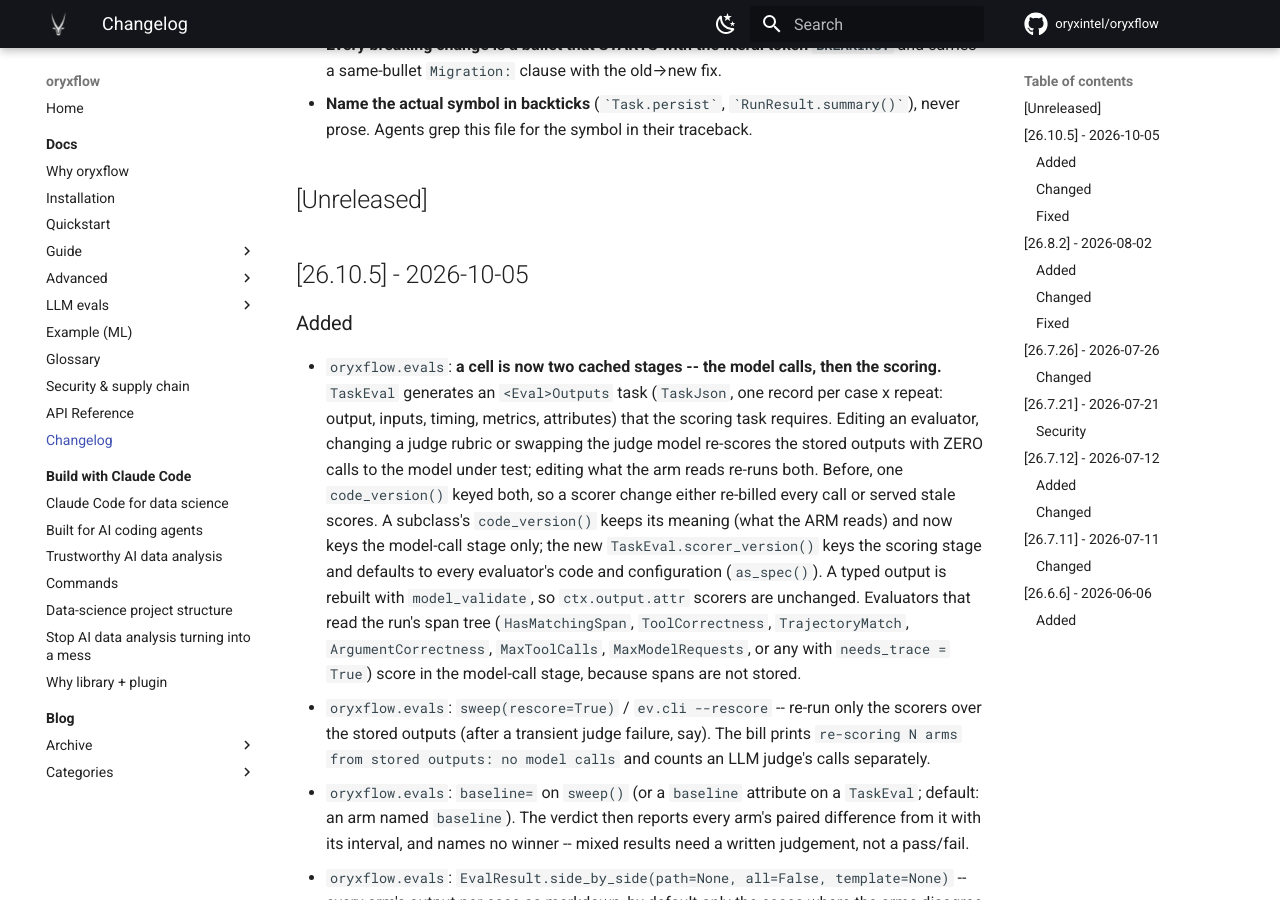
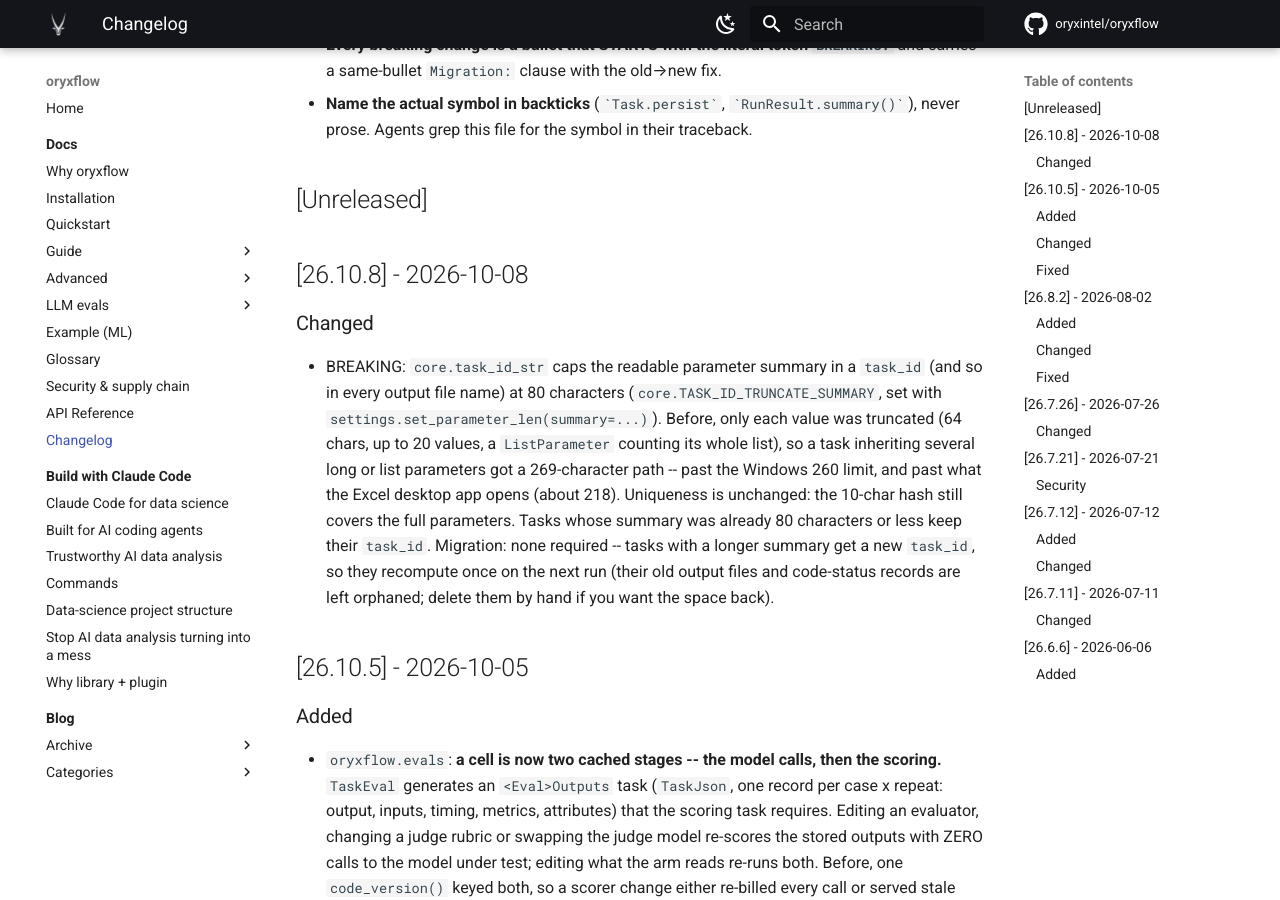
Before and after one commit to oryxintel/oryxflow, an MkDocs documentation site: the page built from docs/docs/changelog.md, in a window 1280 px wide and 900 px high, scrolled down 426 px. Built offline with MkDocs 1.6.1 and Material for MkDocs 9.7.7, drawn with Linux system fonts in a browser that asks for light colours; comment, search, counter and statistics services are not loaded.

Commit message:
release: 26.10.8
BREAKING: cap the task_id parameter summary at 80 chars (core.TASK_ID_TRUNCATE_SUMMARY)
so output paths stay under the Windows 260-char limit. Tasks with a longer summary
get a new task_id and recompute once.

Co-Authored-By: Claude Opus 5.5 (1M context) <noreply@anthropic.com>

```diff
--- a/CHANGELOG.md
+++ b/CHANGELOG.md
@@ -13,6 +13,19 @@ coding agents diagnosing regressions after an upgrade, so the format is load-bea
   prose. Agents grep this file for the symbol in their traceback.
 
 ## [Unreleased]
+
+## [26.10.8] - 2026-10-08
+### Changed
+- BREAKING: `core.task_id_str` caps the readable parameter summary in a `task_id` (and so in
+  every output file name) at 80 characters (`core.TASK_ID_TRUNCATE_SUMMARY`, set with
+  `settings.set_parameter_len(summary=...)`). Before, only each value was truncated (64 chars, up to
+  20 values, a `ListParameter` counting its whole list), so a task inheriting several long or list
+  parameters got a 269-character path -- past the Windows 260 limit, and past what the Excel
+  desktop app opens (about 218). Uniqueness is unchanged: the 10-char hash still covers the full
+  parameters. Tasks whose summary was already 80 characters or less keep their `task_id`.
+  Migration: none required -- tasks with a longer summary get a new `task_id`, so they recompute
+  once on the next run (their old output files and code-status records are left orphaned; delete
+  them by hand if you want the space back).
 
 ## [26.10.5] - 2026-10-05
 ### Added
--- a/setup.py
+++ b/setup.py
@@ -7,7 +7,7 @@ with open(os.path.join(here, 'README.md'), encoding='utf-8') as f:
 
 setup(
     name='oryxflow',
-    version='26.10.5',
+    version='26.10.8',
     packages=['oryxflow','oryxflow.targets','oryxflow.tasks','oryxflow.evals'],
     url='https://github.com/oryxintel/oryxflow',
     project_urls={
```
Also changed, not shown: docs/system/targets.md (+5 -3 lines), 3 other files.
